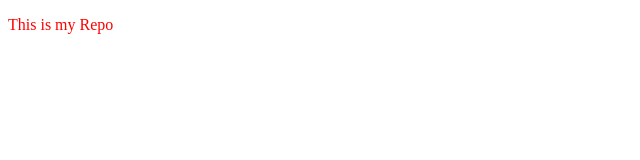
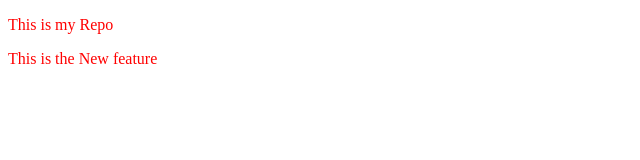
Before and after one commit to githubrishi321/localrepo, a plain HTML site: page index.html in a window 1280 px wide. Shown: the whole page, without its empty margins (0-640 px from the left). Drawn offline with Linux system fonts and the light colour scheme.

Commit message:
Add new feature

```diff
--- a/index.html
+++ b/index.html
@@ -11,6 +11,7 @@
 <body>
 
   <p>This is my Repo</p>
+  <p>This is the New feature</p>
 
 </body>
 </html>
```
